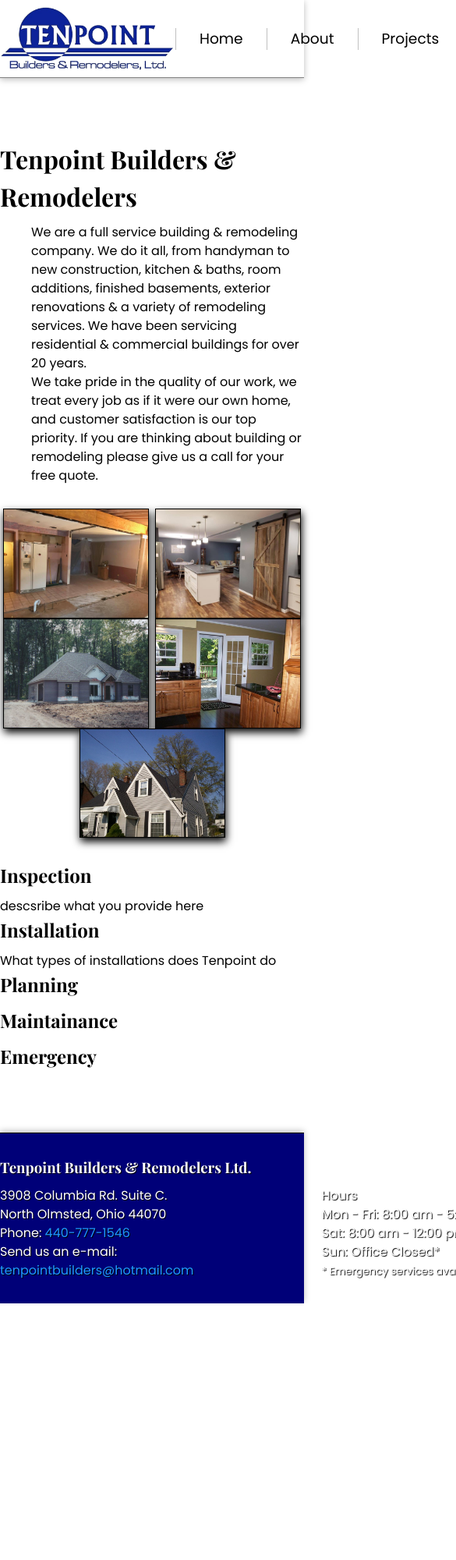
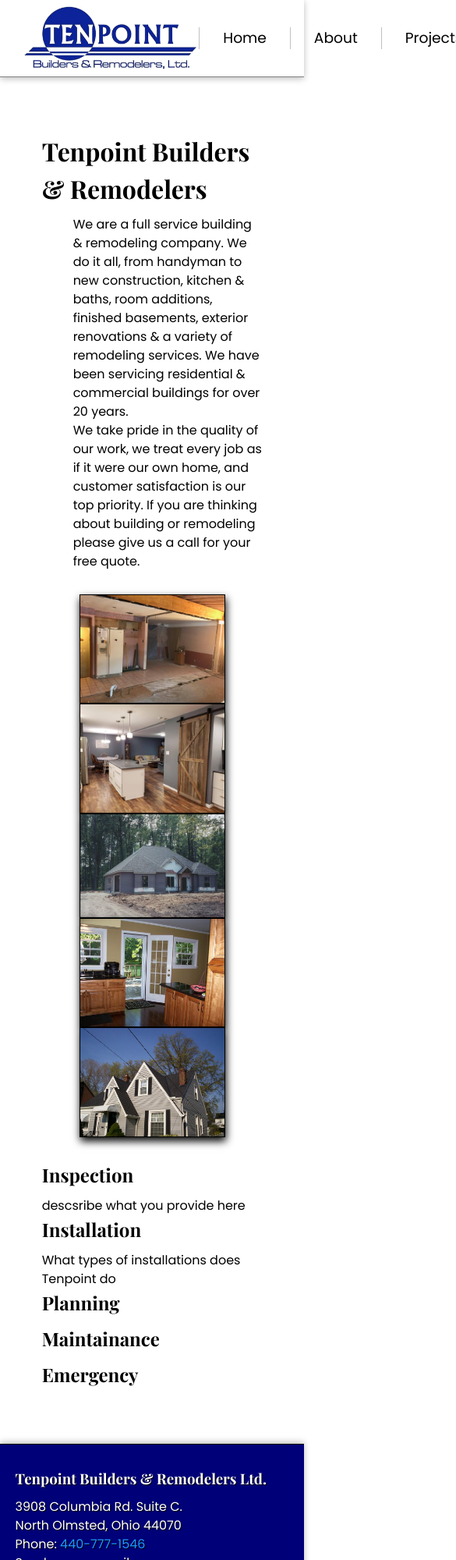
Before and after one commit to burningxbeard/tenpoint, a plain HTML site: page index.html in a window 390 px wide. Shown: the top 2000 px of the page at 78% size, 585 px wide, since content can reach past the window. Before the commit the page ends 1671 px from the top, so only its background shows below. Drawn offline with nearby package versions, Linux system fonts and the light colour scheme; a web font is replaced by a local one.

Commit message:
Update main.css

```diff
--- a/main.css
+++ b/main.css
@@ -14,6 +14,7 @@
     margin: 0;
     padding: 0;
 }
+
 body {
     font-family: 'Poppins', sans-serif;
     font-size: 16px;
@@ -25,6 +26,9 @@ a, a.visited, a.active {
     color: var(--dodger);
     text-decoration: none;
 }
+a:hover {
+    color:white;
+}
 header {
     width: 100%;
     position: sticky;
@@ -32,18 +36,18 @@ header {
 }
 .navbar {
     background: var(--white);
-    height: 100px;
+    height: 6.2rem;
     border-bottom: 1px solid gray;
     box-shadow: 0 2px 8px var(--gray);
 }
 .container {
-    max-width: 1280px;
+    max-width: 84.5%;
     margin: 0 auto;
     padding: 0;
 }
 .main-container {
-    max-width: 1100px;
-    margin: 80px auto;
+    max-width: 72.5%;
+    margin: 4.4rem auto;
 }
 ul {
     list-style-type: none;
@@ -53,7 +57,7 @@ ul {
 }
 .navbar .banner {
     display: block;
-    height: 90px;
+    height: 5.625rem;
 }
 /*
 .navbar a {
@@ -77,14 +81,14 @@ ul {
     display: flex;
 }
 .navbar li {
-    padding: 0 30px 0 30px;
+    padding: 0 1.875rem 0 1.875rem;
     border-right: 1px solid silver;
 }
 .navbar li:first-child {
     border-left: 1px solid silver;
 }
 section {
-    margin-left: 40px;
+    margin-left: 2.5rem;
 }
 footer {
     width: 100%;
@@ -99,9 +103,9 @@ footer {
 .footer-container {
     display: flex;
     justify-content: space-between;
-    width: 1100px;
+    width: 72.5%;
     margin: 0 auto;
-    padding: 30px 0;
+    padding: 1.875rem 0;
 }
 .col-1 {
     width: 33%;
@@ -184,3 +188,15 @@ h1, h2, h3, h4 {
   .navbar a:hover::before {
     transform: scaleX(1);
   }
+
+  @media only screen and (max-width: 600px) {
+      .footer-container {
+          flex-direction: column;
+          width: 90%;
+      }
+      .col-1, .col-2, .col-3 {
+          width: 100%;
+          align-items: flex-start;
+          margin-bottom: 1.875rem;
+      }
+  }
```
